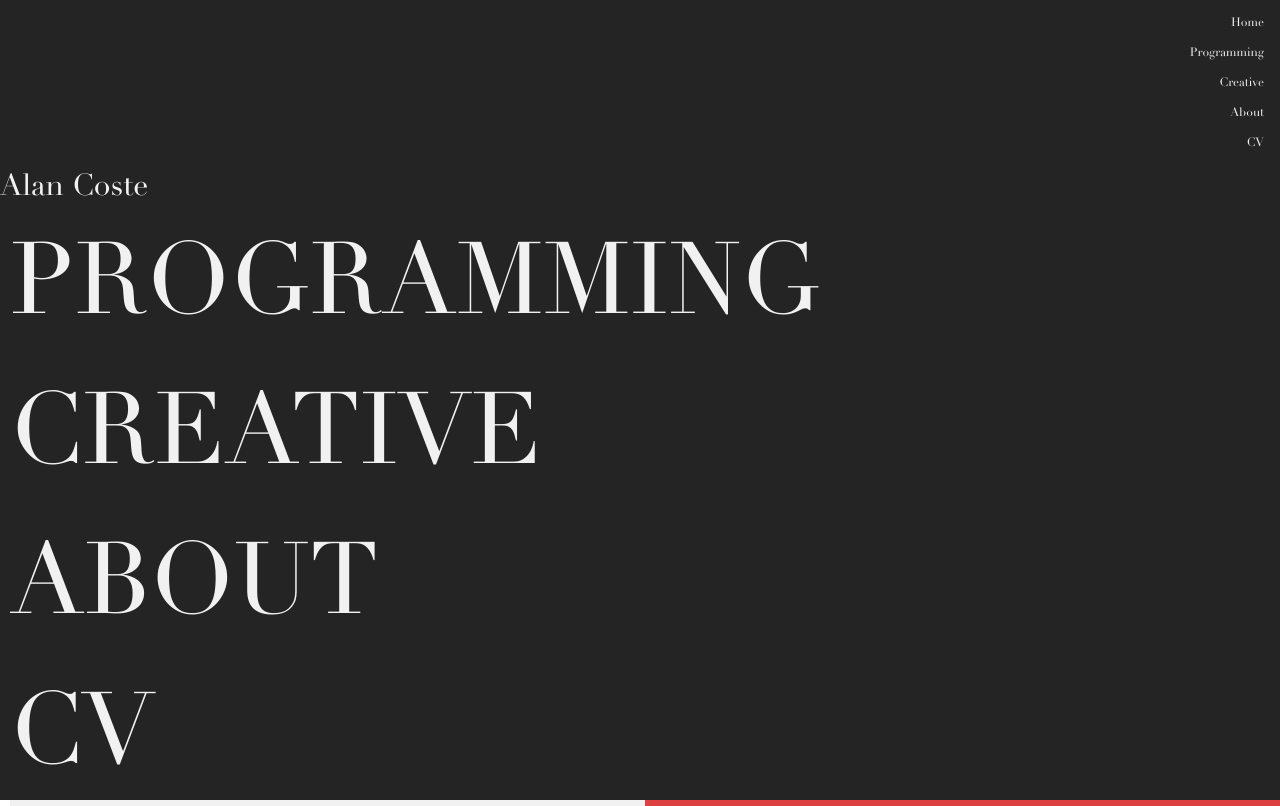
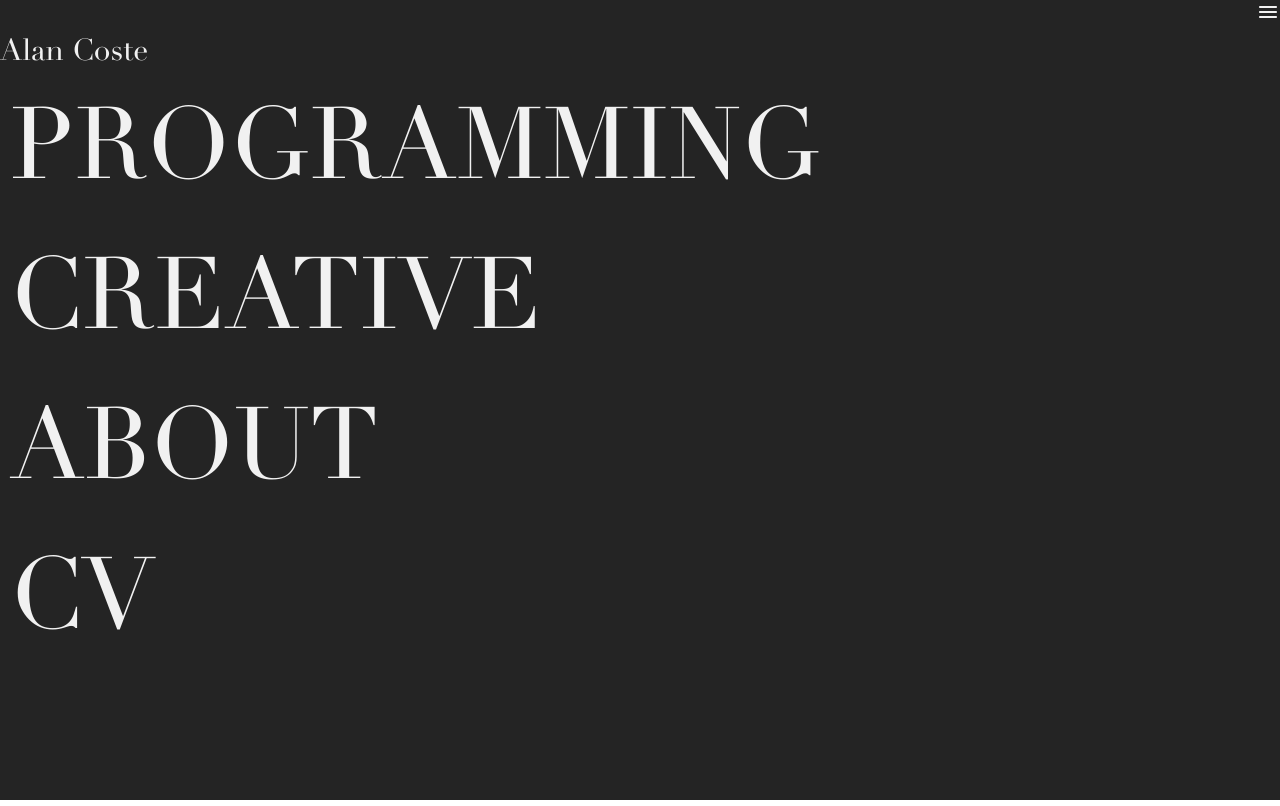
Before and after one commit to cookingnoob/portafolio-AC, a React (Vite) app: page /home in a window 1280 px wide. Built offline with nearby package versions, Linux system fonts and the light colour scheme.

Commit message:
fixed animation in dropdown menu

```diff
--- a/src/App.css
+++ b/src/App.css
@@ -25,3 +25,9 @@ a:hover{
   font-family: Didot;
   color: rgba(241, 241, 241, 1);
 } */
+
+
+.navLink{
+  text-decoration: none;
+  color: #F1F1F1;
+}
--- a/src/App.jsx
+++ b/src/App.jsx
@@ -9,7 +9,10 @@ function App() {
   return (
     <>
       <Box bgcolor={'primary.dark'}
-        height={'100vh'}>
+        height={'100vh'}
+
+      >
+
         <nav>
           <Box
             display={'flex'}
--- a/src/components/BarNavLinks.jsx
+++ b/src/components/BarNavLinks.jsx
@@ -1,41 +1,13 @@
 import { Box, Menu, MenuItem, MenuList, Typography, useMediaQuery } from '@mui/material'
 import React, { useState } from 'react'
-import { NavLink } from 'react-router-dom'
-import { StyledNavLink, StyledTypography, navBarLinks, theme } from '../theme'
-import { MenuOpen } from '@mui/icons-material'
 import DropDownLinks from './DropDownLinks'
-import CoolNavLink from './Photography/CoolNavLink'
+
 
 const BarNavLinks = () => {
-  const isMobile = useMediaQuery(theme.breakpoints.down('sm'))
-  const isTablet = useMediaQuery(theme.breakpoints.down('md'))
 
   return (
     <>
-      {isMobile || isTablet ? (<DropDownLinks />) :
-
-        (
-          <MenuList >
-            <Box display={'flex'} flexDirection={'column'} justifyContent={'center'} alignItems={'flex-end'}>
-              <MenuItem>
-                <CoolNavLink url={'/home'} name={'Home'} styleType={navBarLinks(theme)} />
-              </MenuItem>
-              <MenuItem>
-                <CoolNavLink url={'/programming'} name={'Programming'} styleType={navBarLinks(theme)} />
-              </MenuItem>
-              <MenuItem>
-                <CoolNavLink url={'/creative'} name={'Creative'} styleType={navBarLinks(theme)} />
-              </MenuItem>
-              <MenuItem>
-                <CoolNavLink url={'/about'} name={'About'} styleType={navBarLinks(theme)} />
-              </MenuItem>
-              <MenuItem>
-                <CoolNavLink url={'/cv'} name={'CV'} styleType={navBarLinks(theme)} />
-              </MenuItem>
-            </Box>
-          </MenuList>
-        )
-      }
+      <DropDownLinks />
     </>
   )
 }
--- /dev/null
+++ b/src/components/CoolNavLink.jsx
@@ -0,0 +1,15 @@
+import React from 'react'
+import { StyledNavLink, StyledTypography } from '../theme'
+import { NavLink } from 'react-router-dom'
+import { Typography } from '@mui/material'
+
+
+const CoolNavLink = ({ url, name, styleType }) => {
+  return (
+    <NavLink to={url} className={'navLink'}>
+      <Typography sx={styleType}>{name}</Typography>
+    </NavLink>
+  )
+}
+
+export default CoolNavLink
--- a/src/components/DropDownLinks.jsx
+++ b/src/components/DropDownLinks.jsx
@@ -1,18 +1,22 @@
-import React, { useState } from 'react'
+import { useState } from 'react'
 import { Menu, MenuItem, MenuList, Typography } from '@mui/material'
-import { MenuOpen } from '@mui/icons-material'
-import { StyledNavLink, StyledTypography, navBarLinks, theme } from '../theme'
-import CoolNavLink from './Photography/CoolNavLink'
+import { MenuOpen, MenuRounded } from '@mui/icons-material'
+import { navBarLinks, theme } from '../theme'
+import CoolNavLink from './CoolNavLink'
+
 
 const DropDownLinks = () => {
   const [anchorEl, setAnchorEl] = useState(null)
+  const [isClicked, setIsClicked] = useState(false)
   const open = Boolean(anchorEl)
 
-  const handleClick = (event) => {
+  const handleOpen = (event) => {
+    setIsClicked(true)
     setAnchorEl(event.currentTarget)
   }
 
   const handleClose = () => {
+    setIsClicked(false)
     setAnchorEl(null)
   }
   return (
@@ -22,13 +26,14 @@ const DropDownLinks = () => {
         aria-controls={open ? 'mobile-menu' : undefined}
         aria-haspopup="true"
         aria-expanded={open ? 'true' : undefined}
-        onClick={handleClick}
+        onClick={handleOpen}
         sx={{ cursor: 'pointer' }}
         color={'primary'}
       >
-        <MenuOpen />
+        {isClicked ? <MenuOpen /> : <MenuRounded />}
       </Typography>
       <Menu
+        color='blue'
         id="mobile-menu"
         anchorEl={anchorEl}
         open={open}
@@ -40,6 +45,11 @@ const DropDownLinks = () => {
         transformOrigin={{
           vertical: 'top',
           horizontal: 'left',
+        }}
+        sx={{
+          '& .MuiPaper-root': {
+            backgroundColor: theme.palette.primary.dark,
+          },
         }}
       >
         <MenuList>
--- a/src/components/Photography/CoolNavLink.jsx
+++ /dev/null
@@ -1,12 +0,0 @@
-import React from 'react'
-import { StyledNavLink, StyledTypography, navBarLinks } from '../../theme'
-
-const CoolNavLink = ({ url, name, styleType }) => {
-  return (
-    <StyledNavLink to={url}>
-      <StyledTypography sx={styleType}>{name}</StyledTypography>
-    </StyledNavLink>
-  )
-}
-
-export default CoolNavLink
--- a/src/components/Photography/Photography.jsx
+++ b/src/components/Photography/Photography.jsx
@@ -12,6 +12,7 @@ const Photography = ({ photo, index }) => {
 
 
   return (
+
     <Box display={'flex'}>
       <Box style={{ cursor: 'pointer' }} onClick={handleOpen} sx={photoCard}>
 
@@ -23,6 +24,7 @@ const Photography = ({ photo, index }) => {
 
         <Button onClick={handleOpen}>{photo.title}</Button>
       </Box>
+
       {!isMobile && (
         <Modal
           open={open}
--- a/src/pages/Welcome.jsx
+++ b/src/pages/Welcome.jsx
@@ -1,6 +1,6 @@
 import { Box, Typography, useTheme } from '@mui/material';
 import { welcomeContainer, welcomeTypography, welcomeNavLink } from '../theme';
-import CoolNavLink from '../components/Photography/CoolNavLink';
+import CoolNavLink from '../components/CoolNavLink';
 
 const Welcome = () => {
   const theme = useTheme();
--- a/src/theme.js
+++ b/src/theme.js
@@ -53,7 +53,7 @@ export const navBarLinks = (theme) => ({
   fontSize: '12px',
   [theme.breakpoints.down('md')]: {},
   [theme.breakpoints.down('sm')]: {
-    color: '#242424',
+    color: '#F1F1F1',
     fontSize: '15px',
   },
 });
@@ -101,9 +101,7 @@ export const codingProjectCard = (theme) => ({
   backgroundColor: theme.palette.primary.main,
   height: '300px',
   padding: '5px',
-
   [theme.breakpoints.down('sm')]: {
-
     height: 'auto',
     padding: '10px',
   },
@@ -112,7 +110,7 @@ export const codingProjectCard = (theme) => ({
 export const codingProjectsContainer = (theme) => ({
   display: 'grid',
   gridTemplateColumns: 'repeat(3, minmax(200px, 1fr))',
-  height: '80vh',
+  height: '90vh',
   width: '100vw',
   overflowY: 'scroll',
   gap: '10px',
@@ -185,11 +183,10 @@ export const aboutContainer = (theme) => ({
   flexDirection: 'row',
   backgroundColor: theme.palette.primary.dark,
   color: theme.palette.primary.main,
-  minHeight: '100vh',
+
 
   [theme.breakpoints.down('md')]: {
     flexDirection: 'column',
-
   },
 });
 
```
